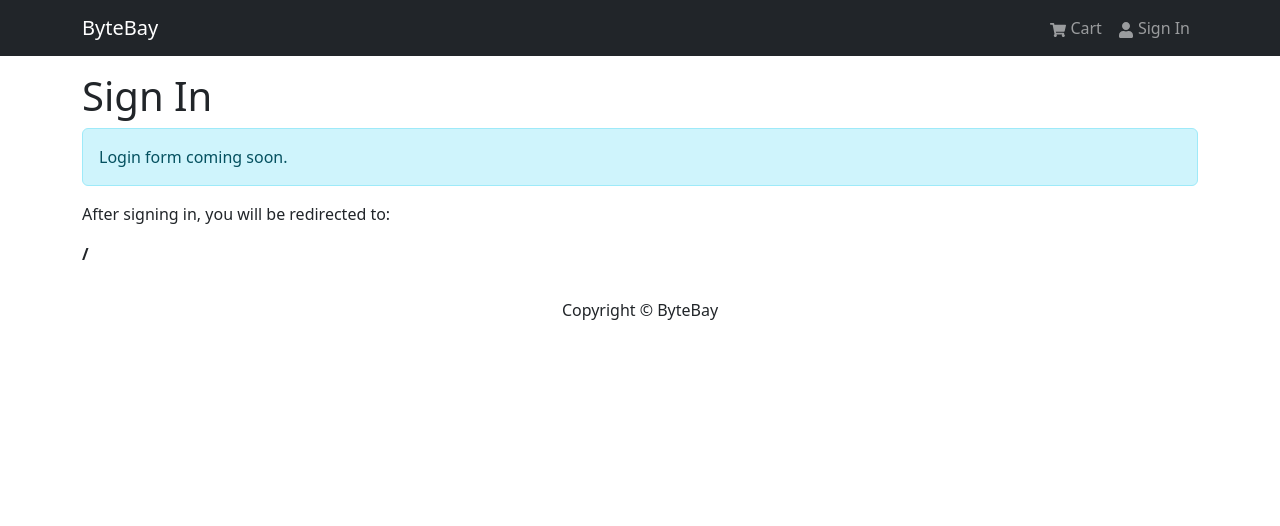
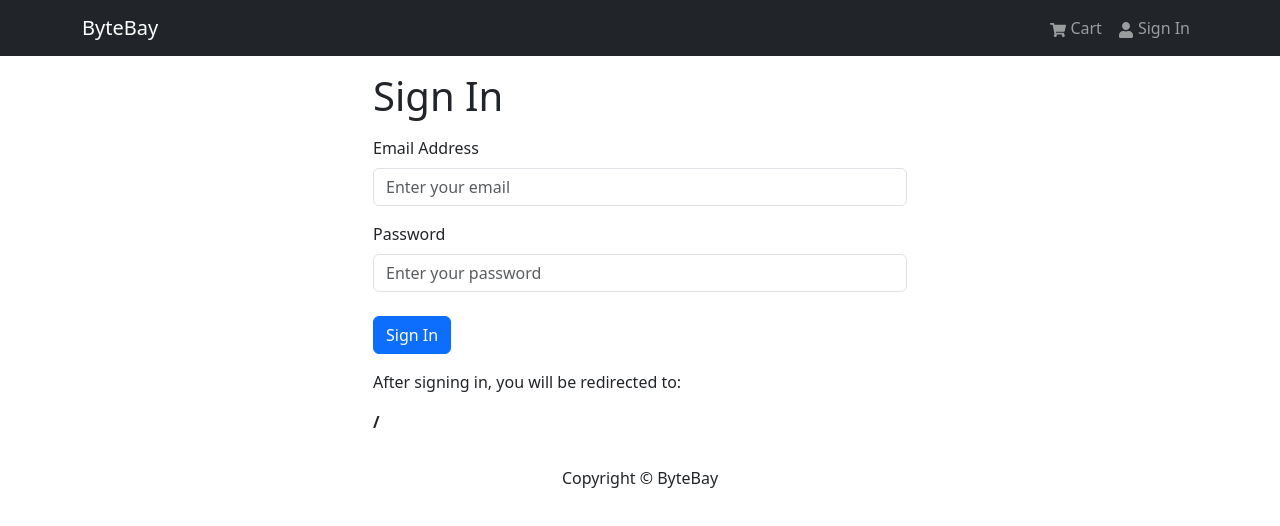
Before and after one commit to DeanAsadi/ByteBay, a React (Vite) app in the folder frontend/: page /login in a window 1280 px wide. Shown: the top 526 px of the page. Built offline with nearby package versions, Linux system fonts and the light colour scheme.

Commit message:
Build controlled login form

```diff
--- /dev/null
+++ b/frontend/src/components/FormContainer.jsx
@@ -0,0 +1,15 @@
+import { Container, Row, Col } from 'react-bootstrap';
+
+const FormContainer = ({ children }) => {
+  return (
+    <Container>
+      <Row className="justify-content-md-center">
+        <Col xs={12} md={6}>
+          {children}
+        </Col>
+      </Row>
+    </Container>
+  );
+};
+
+export default FormContainer;
--- a/frontend/src/screens/LoginScreen.jsx
+++ b/frontend/src/screens/LoginScreen.jsx
@@ -1,5 +1,12 @@
+import { useState } from 'react';
 import { useSearchParams } from 'react-router-dom';
-import { Alert } from 'react-bootstrap';
+import {
+  Form,
+  Button,
+  Alert,
+} from 'react-bootstrap';
+
+import FormContainer from '../components/FormContainer';
 
 const LoginScreen = () => {
   const [searchParams] = useSearchParams();
@@ -7,21 +14,92 @@ const LoginScreen = () => {
   const redirect =
     searchParams.get('redirect') || '/';
 
+  const [email, setEmail] = useState('');
+  const [password, setPassword] = useState('');
+  const [message, setMessage] = useState('');
+
+  const submitHandler = (event) => {
+    event.preventDefault();
+
+    if (!email || !password) {
+      setMessage(
+        'Please enter both your email and password.'
+      );
+
+      return;
+    }
+
+    setMessage('');
+
+    console.log({
+      email,
+      password,
+      redirect,
+    });
+  };
+
   return (
-    <>
+    <FormContainer>
       <h1>Sign In</h1>
 
-      <Alert variant="info">
-        Login form coming soon.
-      </Alert>
+      {message && (
+        <Alert variant="danger">
+          {message}
+        </Alert>
+      )}
 
-      <p>
-        After signing in, you will be redirected
-        to:
+      <Form onSubmit={submitHandler}>
+        <Form.Group
+          controlId="email"
+          className="my-3"
+        >
+          <Form.Label>
+            Email Address
+          </Form.Label>
+
+          <Form.Control
+            type="email"
+            placeholder="Enter your email"
+            value={email}
+            onChange={(event) =>
+              setEmail(event.target.value)
+            }
+          />
+        </Form.Group>
+
+        <Form.Group
+          controlId="password"
+          className="my-3"
+        >
+          <Form.Label>
+            Password
+          </Form.Label>
+
+          <Form.Control
+            type="password"
+            placeholder="Enter your password"
+            value={password}
+            onChange={(event) =>
+              setPassword(event.target.value)
+            }
+          />
+        </Form.Group>
+
+        <Button
+          type="submit"
+          variant="primary"
+          className="mt-2"
+        >
+          Sign In
+        </Button>
+      </Form>
+
+      <p className="mt-3">
+        After signing in, you will be redirected to:
       </p>
 
       <strong>{redirect}</strong>
-    </>
+    </FormContainer>
   );
 };
 
```
